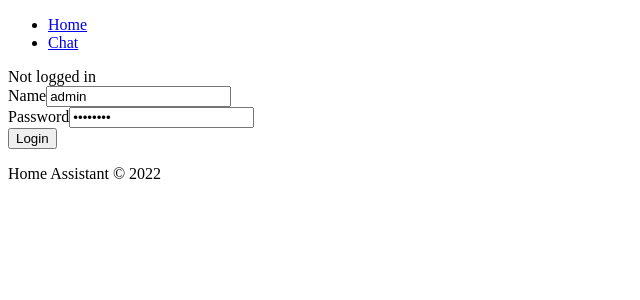
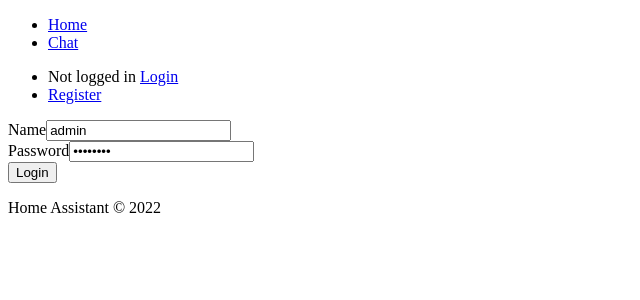
Before and after one commit to nphamvn/home-assistant-web-client, an Angular app: page /login in a window 1280 px wide. Shown: the top 300 px of the page, without its empty margins (0-640 px from the left). Built offline with nearby package versions, Linux system fonts and the light colour scheme; no server answers.

Commit message:
Updated header

```diff
--- a/src/app/shared/layouts/header/header.component.html
+++ b/src/app/shared/layouts/header/header.component.html
@@ -3,6 +3,12 @@
         <li><a routerLink="/">Home</a></li>
         <li><a routerLink="/chat">Chat</a></li>
     </ul>
-    {{(currentUser | async)?.firstName || 'Not logged in'}}
-    <button [hidden]="!isLoggedIn" (click)="logout()">Logout</button>
+    <ul>
+        <li>
+            {{(currentUser | async)?.firstName || 'Not logged in'}}
+            <button [hidden]="!isLoggedIn" (click)="logout()">Logout</button>
+            <a [hidden]="isLoggedIn" routerLink="/login">Login</a>
+        </li>
+        <li><a routerLink="/register">Register</a></li>
+    </ul>
 </nav>
```
Also changed, not shown: 4 other files (tests, documents, lock files or other folders).
